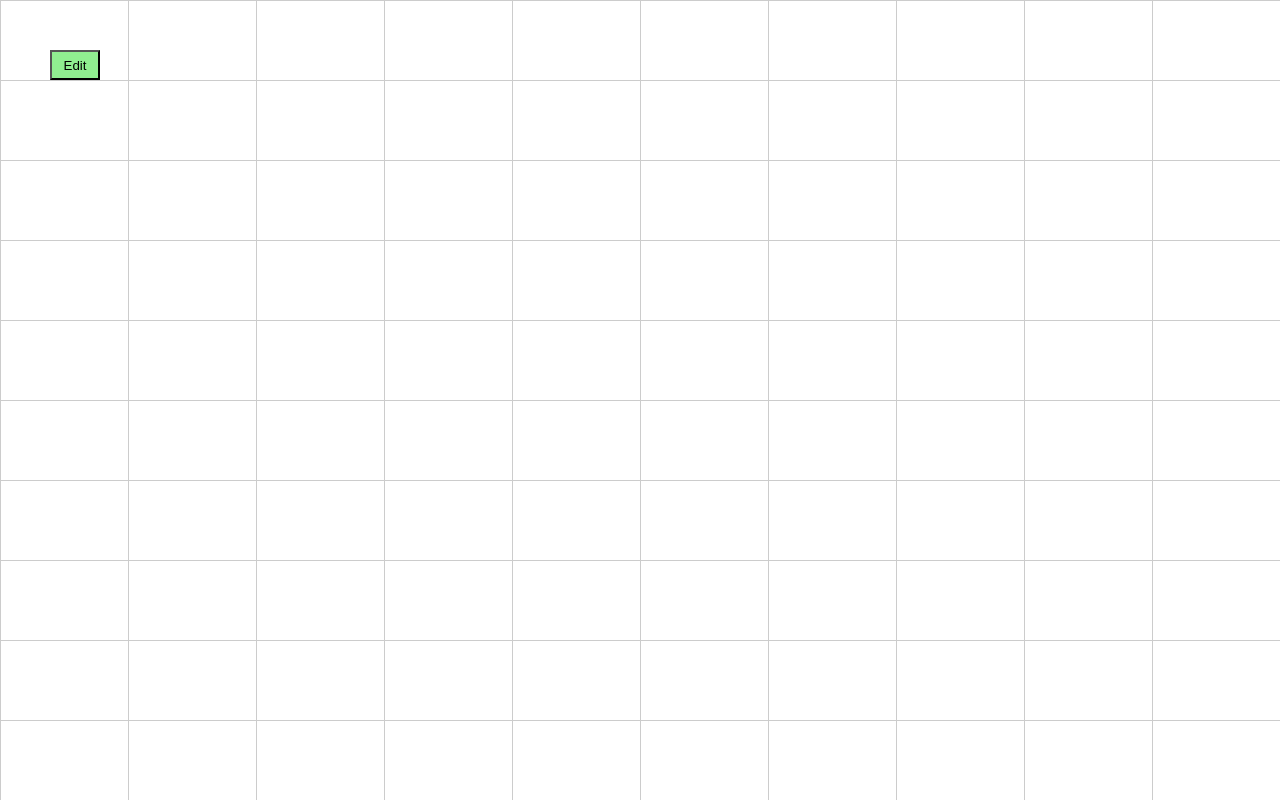
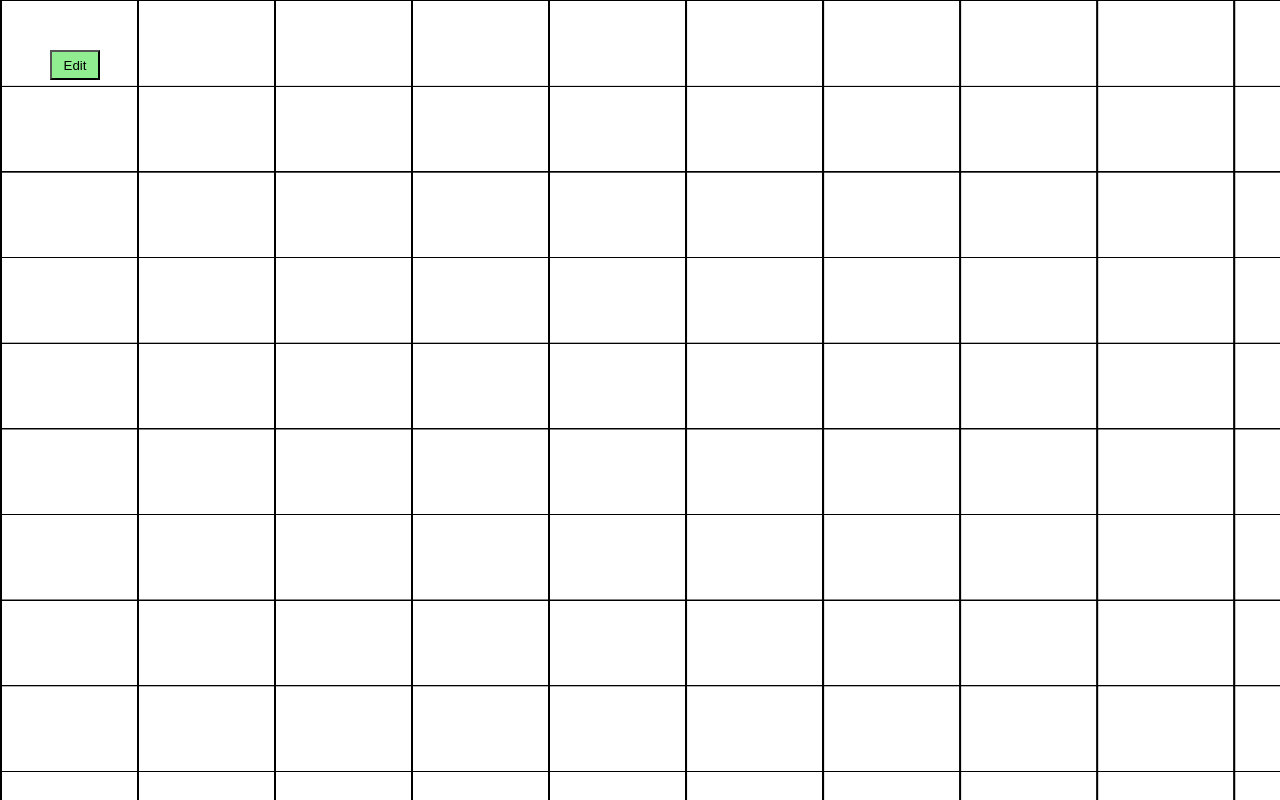
Before and after one commit to DarkenF/canvas, a React (Create React App) app: page / in a window 1280 px wide. Built offline with nearby package versions, Linux system fonts and the light colour scheme.

Commit message:
update grid

```diff
--- a/src/components/Canvas/Canvas.module.scss
+++ b/src/components/Canvas/Canvas.module.scss
@@ -8,9 +8,9 @@
     height: 100vh;
     width: 100vw;
     background-color: white;
-    background-size: 25% 25%;
     background-repeat: repeat;
-    background-image: linear-gradient(to right, #ccc 0.5px, transparent 1px), linear-gradient(to bottom, #ccc 0.5px, transparent 1px);
+    transform-origin: left top;
+    background-image: url('../../assets/grid.png');
   }
 
   .canvas {
--- a/src/components/Canvas/Canvas.tsx
+++ b/src/components/Canvas/Canvas.tsx
@@ -17,6 +17,9 @@ interface CanvasPosition {
 const MIN_SCALE = 0.125;
 const MAX_SCALE = 5;
 
+const MAX_GRID_SIZE = 100;
+const MIN_GRID_SIZE = 20;
+
 export const Canvas = () => {
   const [cards, createCard] = useCardsStore(useShallow((state) => [state.cards, state.createCard]));
 
@@ -29,6 +32,12 @@ export const Canvas = () => {
   const positionRef = useLatest<CanvasPosition>(position);
   const cardsContainerRef = useRef<HTMLDivElement | null>(null);
   const canvasRef = useRef<HTMLDivElement | null>(null);
+
+  const canvasScalePerPercent = (MAX_SCALE - MIN_SCALE) / (MAX_GRID_SIZE - MIN_GRID_SIZE);
+  const gridSize = Math.min(
+    Math.max(MIN_GRID_SIZE, MAX_GRID_SIZE - (position.scale - MIN_SCALE) / canvasScalePerPercent),
+    MAX_GRID_SIZE,
+  );
 
   useCanvasDrag({
     onMouseMoveHandler: (_e: MouseEvent, { offsetX, offsetY }) => {
@@ -93,10 +102,7 @@ export const Canvas = () => {
       <button onClick={onClickEdit} className={clsx(styles.editBtn, editMode ? styles.defaultBtn : styles.activeBtn)}>
         Edit
       </button>
-      <div
-        className={styles.canvasBackground}
-        style={{ backgroundSize: `${1 / position.scale * 10}% ${1 / position.scale * 10}%` }}
-      ></div>
+      <div className={styles.canvasBackground} style={{ backgroundSize: `${gridSize}% ${gridSize}%` }}></div>
       <div className={styles.canvas} ref={canvasRef}>
         <div className={clsx(styles.editBackdrop, editMode && styles.openBackdrop)} onClick={(e) => onClickBackdrop(e)}>
           Click to create Card
--- a/src/components/Textarea/Textarea.tsx
+++ b/src/components/Textarea/Textarea.tsx
@@ -1,14 +1,14 @@
-import React, { ChangeEvent, FC, HTMLAttributes, useEffect, useRef, useState } from 'react';
+import React, { ChangeEvent, HTMLAttributes, useEffect, useRef, useState } from 'react';
 
 import styles from './Textarea.module.scss';
 import { useCombinedRef } from '../../hooks/useCombinedRef';
-import {clsx} from "clsx";
+import { clsx } from 'clsx';
 
 type TextareaAttributes = HTMLAttributes<HTMLTextAreaElement>;
 
 interface Props extends TextareaAttributes {
   initialRows?: number;
-	className: string;
+  className: string;
   value?: string;
   onChange?: (e: ChangeEvent<HTMLTextAreaElement>) => void;
 }
```
Also changed, not shown: src/components/Card/Card.tsx (+13 -10 lines), src/store/store.ts (+5 -3 lines), src/assets/grid.png (added).
